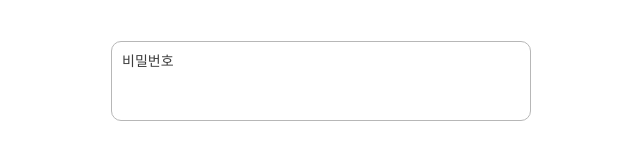
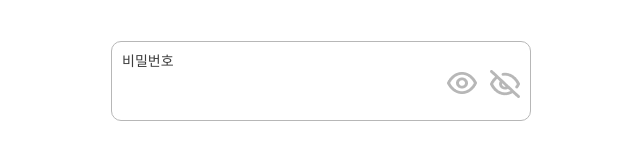
Before and after one commit to yoojin1119/ParobFrontG, a Next.js app: page /join in a window 1280 px wide. Shown: the part 584-746 px from the top of the page, without its empty margins (319-959 px from the left). Built offline with nearby package versions, Linux system fonts and the light colour scheme.

Commit message:
비밀번호 가려지는 버튼 구현

```diff
--- a/src/pages/join/index.jsx
+++ b/src/pages/join/index.jsx
@@ -2,9 +2,24 @@ import styled from "styled-components";
 import Link from "next/link";
 import Sns from "../../Component/Sns";
 import Button from "../../Component/Button";
+import { useState } from "react";
 
 
 export default function JoinPage (){
+    const [passwordType,setPasswordType] = useState({
+        type:'password',
+        visible: false
+    })
+    const visiblePassword = (e) => {
+        setPasswordType(()=>{
+                return{type: 'text', visible: true}
+        })
+    }
+    const invisiblePassword = (e) => {
+        setPasswordType(()=>{
+                return{type: 'password', visible: false}
+        })
+    }
     return(
     <Container>
         <Title>
@@ -35,11 +50,19 @@ export default function JoinPage (){
             <LabelBox htmlFor="password">
                         <LableText>비밀번호</LableText>
                     </LabelBox>
+                <PasswordWrap>
                     <Input
                       autoComplete="off"
                       id="password"
-                  type="text"
+                      type={passwordType.type}
                     ></Input>
+                    <Btnwrap>
+                        <VisibleBtn onClick={visiblePassword}>
+                        </VisibleBtn>
+                        <InvisibleBtn onClick={invisiblePassword}>
+                        </InvisibleBtn>
+                    </Btnwrap>
+                </PasswordWrap>
                 <SubTextBox>
                     <Message></Message>
                 </SubTextBox>
@@ -136,6 +159,24 @@ const Input = styled.input`
 width: 400px;
 height: 40px;
 border: none`;
+const PasswordWrap= styled.div`
+display: flex;`;
+const Btnwrap = styled.div`
+display: flex;
+
+`;
+const VisibleBtn = styled.button`
+background: url('/assets/images/icons/visible.png') no-repeat;
+width: 30px;
+heght: 22px;
+margin-right: 13px;
+`;
+const InvisibleBtn = styled.button`
+background: url('/assets/images/icons/invisible.png') no-repeat;
+width: 30px;
+heght: 22px;
+margin-top: -2px;`;
+
 const SubTextBox=styled.div``;
 const Message = styled.p``;
 const Select = styled.select``;
```
Also changed, not shown: public/assets/images/icons/invisible.png (added), public/assets/images/icons/visible.png (added). Lines whose indentation alone changed are shown as unchanged.
